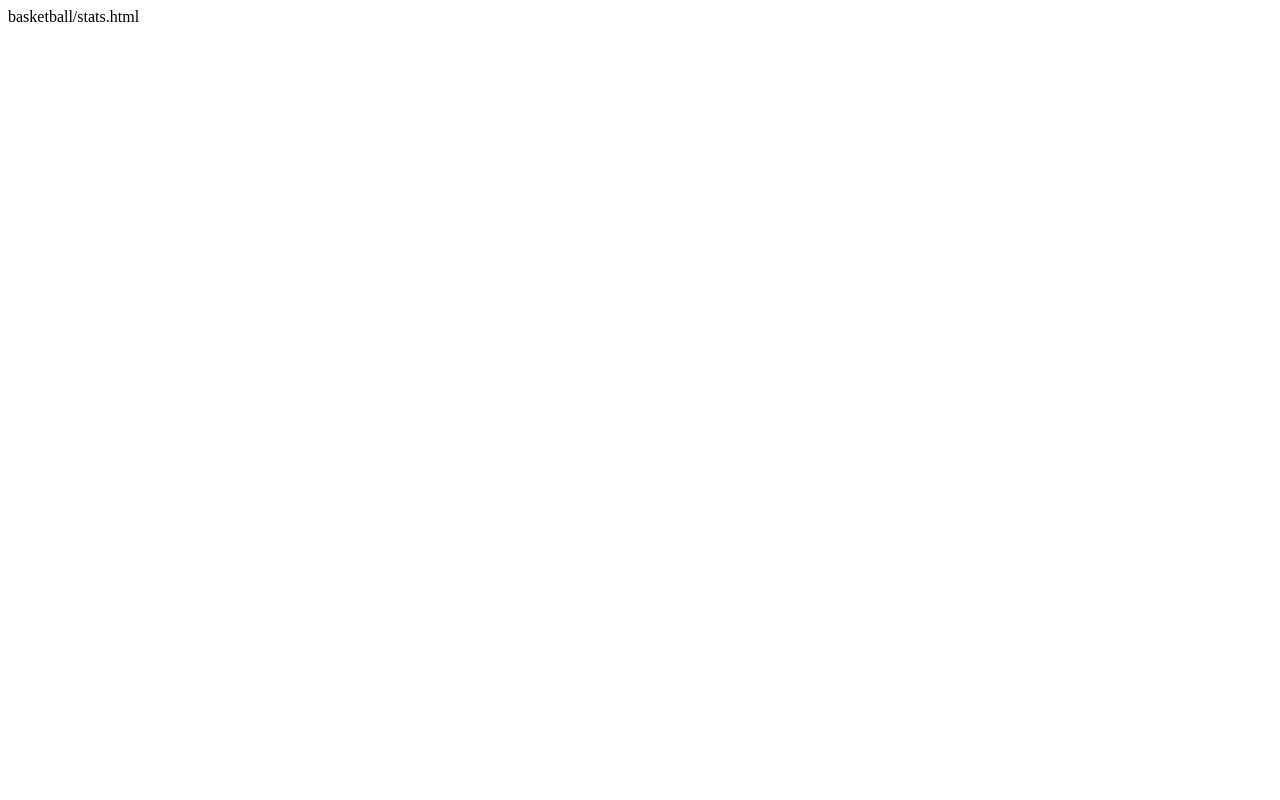
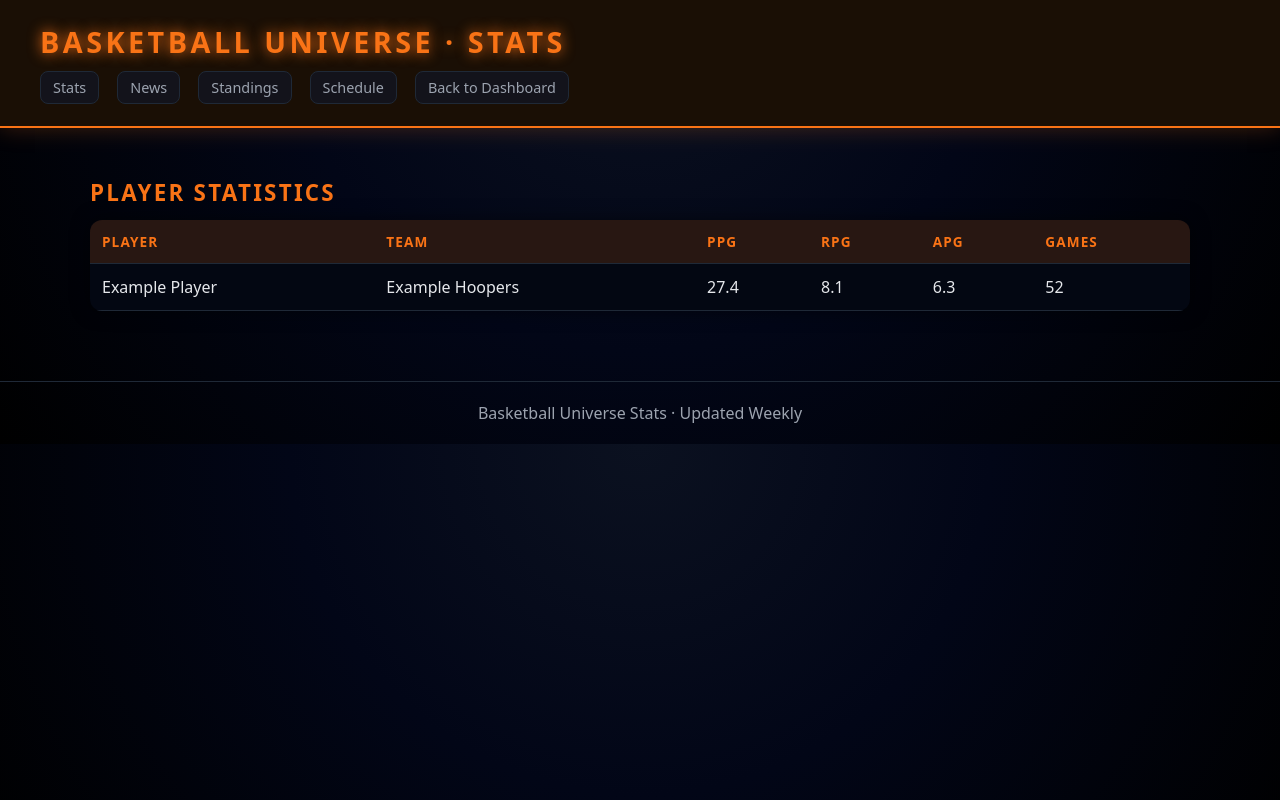
Before and after one commit to HarryM317/Harrison-Sports-HQ, a plain HTML site: page basketball/stats.html in a window 1280 px wide. Drawn offline with Linux system fonts and the light colour scheme.

Commit message:
Update stats.html

```diff
--- a/basketball/stats.html
+++ b/basketball/stats.html
@@ -1 +1,154 @@
-basketball/stats.html
+<!DOCTYPE html>
+<html lang="en">
+<head>
+  <meta charset="UTF-8">
+  <title>Basketball Universe · Stats</title>
+  <meta name="viewport" content="width=device-width, initial-scale=1">
+  <style>
+    :root {
+      --bg-main: #020617;
+      --bg-panel: #030712;
+      --accent: #f97316; /* ORANGE for basketball */
+      --accent-soft: rgba(249, 115, 22, 0.25);
+      --text-main: #e5e7eb;
+      --text-muted: #9ca3af;
+    }
+
+    body {
+      margin: 0;
+      font-family: system-ui, sans-serif;
+      background: radial-gradient(circle at top, #0b1120 0, var(--bg-main) 45%, #000 100%);
+      color: var(--text-main);
+    }
+
+    header {
+      background: #1a0f05;
+      padding: 22px 40px;
+      border-bottom: 2px solid var(--accent);
+      box-shadow: 0 0 22px var(--accent-soft);
+    }
+
+    .title {
+      font-size: 1.8rem;
+      font-weight: 700;
+      letter-spacing: 0.12em;
+      text-transform: uppercase;
+      color: var(--accent);
+      text-shadow: 0 0 14px var(--accent);
+    }
+
+    nav {
+      margin-top: 10px;
+      display: flex;
+      gap: 18px;
+    }
+
+    nav a {
+      color: var(--text-muted);
+      text-decoration: none;
+      font-size: 0.9rem;
+      padding: 6px 12px;
+      border-radius: 8px;
+      background: rgba(15, 23, 42, 0.6);
+      border: 1px solid #1f2937;
+      transition: all 0.2s ease;
+    }
+
+    nav a:hover {
+      color: var(--accent);
+      border-color: var(--accent);
+      box-shadow: 0 0 12px var(--accent-soft);
+    }
+
+    main {
+      padding: 30px 40px;
+      max-width: 1100px;
+      margin: auto;
+    }
+
+    h2 {
+      margin-bottom: 12px;
+      font-size: 1.4rem;
+      color: var(--accent);
+      text-transform: uppercase;
+      letter-spacing: 0.1em;
+    }
+
+    table {
+      width: 100%;
+      border-collapse: collapse;
+      background: var(--bg-panel);
+      border-radius: 12px;
+      overflow: hidden;
+      box-shadow: 0 0 18px rgba(0,0,0,0.5);
+    }
+
+    th, td {
+      padding: 12px;
+      text-align: left;
+      border-bottom: 1px solid #1f2937;
+    }
+
+    th {
+      background: rgba(249, 115, 22, 0.15);
+      color: var(--accent);
+      text-transform: uppercase;
+      font-size: 0.85rem;
+      letter-spacing: 0.08em;
+    }
+
+    tr:hover {
+      background: rgba(249, 115, 22, 0.08);
+    }
+
+    footer {
+      text-align: center;
+      padding: 20px;
+      color: var(--text-muted);
+      margin-top: 40px;
+      border-top: 1px solid #1f2937;
+    }
+  </style>
+</head>
+
+<body>
+  <header>
+    <div class="title">Basketball Universe · Stats</div>
+    <nav>
+      <a href="../stats.html">Stats</a>
+      <a href="../news.html">News</a>
+      <a href="../standings.html">Standings</a>
+      <a href="../schedule.html">Schedule</a>
+      <a href="../../index.html">Back to Dashboard</a>
+    </nav>
+  </header>
+
+  <main>
+    <h2>Player Statistics</h2>
+
+    <table>
+      <tr>
+        <th>Player</th>
+        <th>Team</th>
+        <th>PPG</th>
+        <th>RPG</th>
+        <th>APG</th>
+        <th>Games</th>
+      </tr>
+
+      <tr>
+        <td>Example Player</td>
+        <td>Example Hoopers</td>
+        <td>27.4</td>
+        <td>8.1</td>
+        <td>6.3</td>
+        <td>52</td>
+      </tr>
+    </table>
+  </main>
+
+  <footer>
+    Basketball Universe Stats · Updated Weekly
+  </footer>
+</body>
+</html>
```
